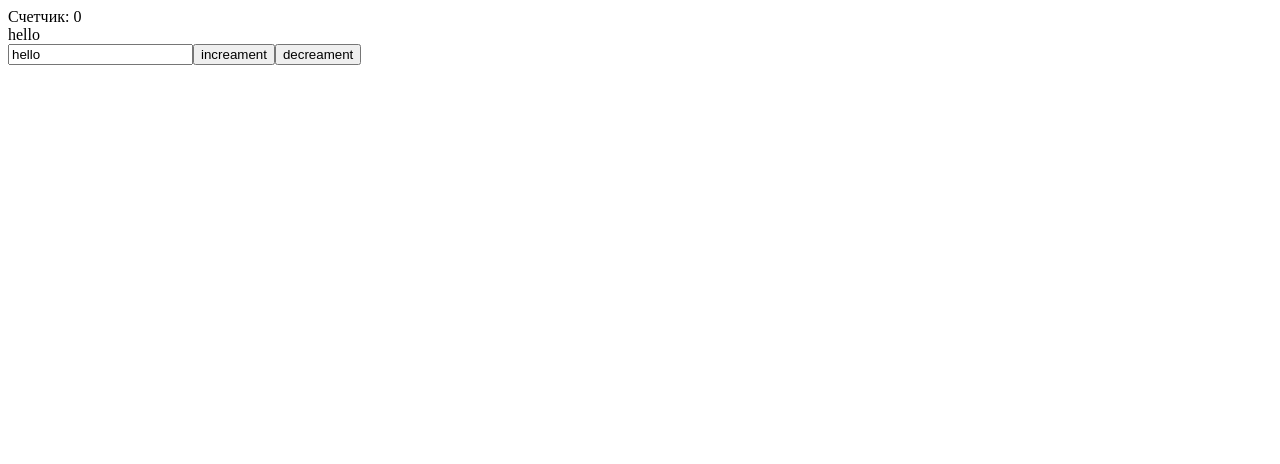
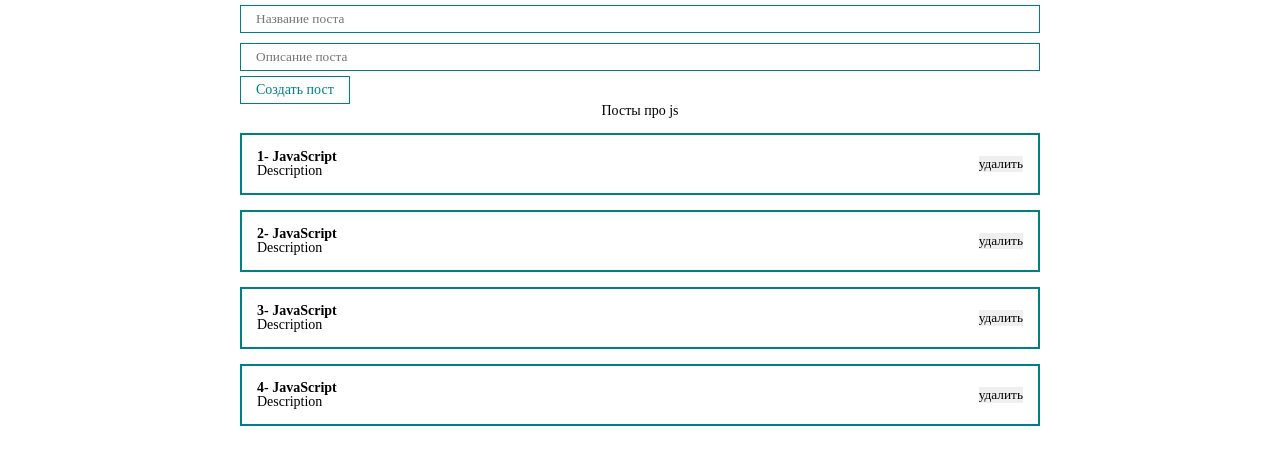
Before and after one commit to CTuPaLka/lesson-ulbi, a React (Create React App) app: page / in a window 1280 px wide. Shown: the top 464 px of the page. Built offline with nearby package versions, Linux system fonts and the light colour scheme.

Commit message:
first commit

```diff
--- a/src/App.js
+++ b/src/App.js
@@ -1,30 +1,41 @@
-import React, { useState } from "react";
+import React, { useRef, useState } from "react";
+import "./styles/NullStyle.css";
+import "./styles/app.css";
+import PostList from "./components/PostList";
+import Button from "./components/UI/button/Button";
+import Input from "./components/UI/input/Input";
 
 function App() {
-  const [counter, setCounter] = useState(0);
-  const [value, setValue] = useState("hello");
+  const [posts, setPosts] = useState([
+    { id: 1, title: "JavaScript", body: "Description" },
+    { id: 2, title: "JavaScript", body: "Description" },
+    { id: 3, title: "JavaScript", body: "Description" },
+    { id: 4, title: "JavaScript", body: "Description" },
+  ]);
+  const [title, setTitle] = useState("");
+  // const [title2, setTitle2] = useState("");
 
-  let increament = () => {
-    setCounter(counter + 1);
-  };
-  let decreament = () => {
-    setCounter(counter - 1);
-  };
-  let changeinputValue = () => {
-    setValue();
+  const bodyInputRef = useRef();
+
+  const addNewPost = (e) => {
+    e.preventDefault();
+    console.log(title);
   };
 
   return (
-    <div>
-      <div>Счетчик: {counter}</div>
-      <div>{value}</div>
-      <input
-        type="text"
-        value={value}
-        onChange={(event) => setValue(event.target.value)}
-      />
-      <button onClick={increament}>increament</button>
-      <button onClick={decreament}>decreament</button>
+    <div className="App">
+      <form action="">
+        {/* управляемый компонент */}
+        <Input
+          value={title}
+          onChange={(e) => setTitle(e.target.value)}
+          type="text"
+          placeholder="Название поста"
+        />
+        <Input ref={bodyInputRef} type="text" placeholder="Описание поста" />
+        <Button onClick={addNewPost}>Создать пост</Button>
+      </form>
+      <PostList posts={posts} title="Посты про js" />
     </div>
   );
 }
--- /dev/null
+++ b/src/components/Post.jsx
@@ -0,0 +1,22 @@
+import React, { useState } from "react";
+import Button from "./UI/button/Button";
+
+const Post = (props)=>{
+    // const [] = useState(0)
+
+    return (
+
+        <div className="post">
+        <div className="post__content">
+          <strong>{props.post.id}- {props.post.title}</strong>
+          <div>{props.post.body}</div>
+        </div>
+        <div className="post__btns">
+          <button>удалить</button>
+
+        </div>
+      </div>
+    )
+}
+
+export default Post;
--- /dev/null
+++ b/src/components/PostList.jsx
@@ -0,0 +1,19 @@
+import React, { useState } from "react";
+import Post from "./Post";
+
+const PostList = ({posts, title})=>{
+
+    return (
+
+        <div>
+            <h1 style={{ textAlign: "center" }}>
+              {title}
+            </h1>
+      {posts.map((post) => (
+        <Post post={post} key={post.id} />
+      ))}
+        </div>
+    )
+}
+
+export default PostList;
--- /dev/null
+++ b/src/components/UI/button/Button.jsx
@@ -0,0 +1,12 @@
+import React, { Children, useState } from "react";
+import css from './Button.module.css'
+
+const Button = ({children, ...props})=>{
+    return (
+        <button {...props} className={css.button}>
+            {children}
+        </button>
+    )
+}
+
+export default Button;
--- /dev/null
+++ b/src/components/UI/button/Button.module.css
@@ -0,0 +1,8 @@
+.button{
+    padding: 5px 15px;
+    color: teal;
+    font-size: 14px;
+    background-color: transparent;
+    border: 1px solid teal;
+    cursor: pointer;
+}
--- /dev/null
+++ b/src/components/UI/input/Input.jsx
@@ -0,0 +1,13 @@
+import React from "react";
+import css from './Input.module.css'
+
+const Input = (props)=>{
+    // const [] = useState(0)
+
+    return (
+
+        <input {...props} className={css.input}/>
+    )
+}
+
+export default Input;
--- /dev/null
+++ b/src/components/UI/input/Input.module.css
@@ -0,0 +1,6 @@
+.input{
+    width: 100%;
+    padding: 5px 15px;
+    margin: 5px 0;
+    border: 1px solid teal;
+}
--- /dev/null
+++ b/src/styles/NullStyle.css
@@ -0,0 +1,17 @@
+/*Обнуление*/
+*,*:before,*:after{padding: 0;margin: 0;border: 0;}
+*,*:before,*:after{-moz-box-sizing: border-box;-webkit-box-sizing: border-box;box-sizing: border-box;}
+:focus,:active{outline: none;}
+a:focus,a:active{outline: none;}
+nav,footer,header,aside{display: block;}
+html,body{height:100%;width:100%;font-size:100%;line-height:1;font-size:14px;-ms-text-size-adjust:100%;-moz-text-size-adjust:100%;-webkit-text-size-adjust:100%;}
+input,button,textarea{font-family:inherit;}
+input::-ms-clear{display: none;}
+button{cursor: pointer;}
+button::-moz-focus-inner{padding:0;border:0;}
+a,a:visited{text-decoration: none;}
+a:hover{text-decoration: none;}
+ul li{list-style: none;}
+img{vertical-align: top;}
+h1,h2,h3,h4,h5,h6{font-size:inherit;font-weight: inherit;}
+/*--------------------*/
--- /dev/null
+++ b/src/styles/app.css
@@ -0,0 +1,15 @@
+.App{
+    width: 800px;
+}
+#root{
+    display: flex;
+    justify-content: center;
+}
+.post{
+display: flex;
+padding: 15px;
+border: 2px solid teal;
+margin-top: 15px;
+justify-content: space-between;
+align-items: center;
+}
```
Also changed, not shown: src/components/Counter.jsx (+22 -0 lines).
